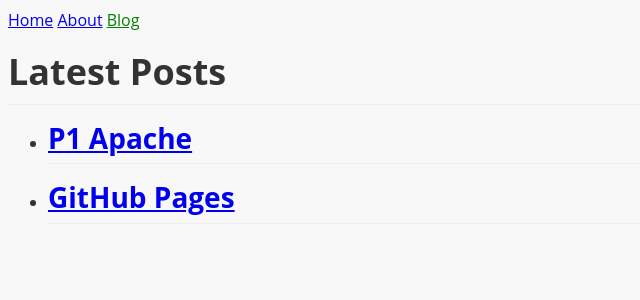
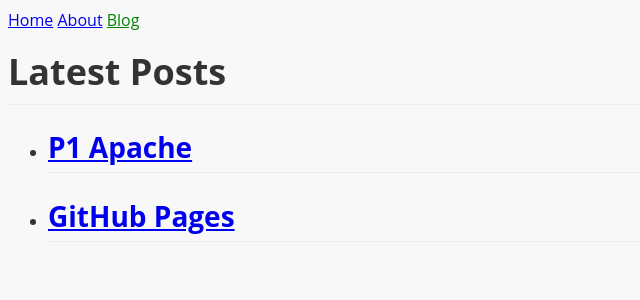
Before and after one commit to patrickcampillo/patrickcampilloc, a Jekyll site: the page built from blog.html, in a window 1280 px wide. Shown: the top 300 px of the page, without its empty margins (0-640 px from the left). Built offline with Jekyll 4.4.1, drawn with Linux system fonts in a browser that asks for light colours.

Commit message:
Update styles.css

```diff
--- a/assets/css/styles.css
+++ b/assets/css/styles.css
@@ -27,7 +27,7 @@ h1 {
 	border-bottom: 1px solid rgb(238, 238, 238);
 }
 h2 {
-	margin-top 0.9em;
+	margin-top: 0.9em;
 	padding-bottom: 0.3em;
 	font-size: 1.75em;
 	line-height: 1.225;
```
